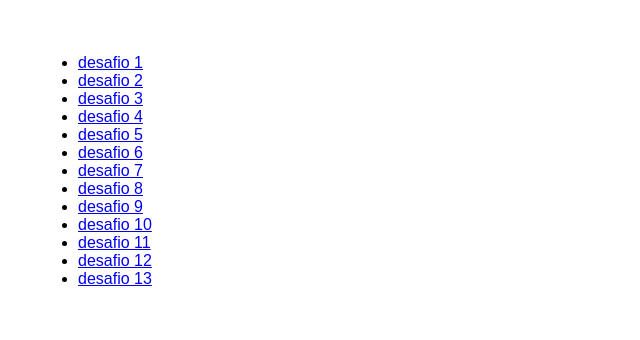
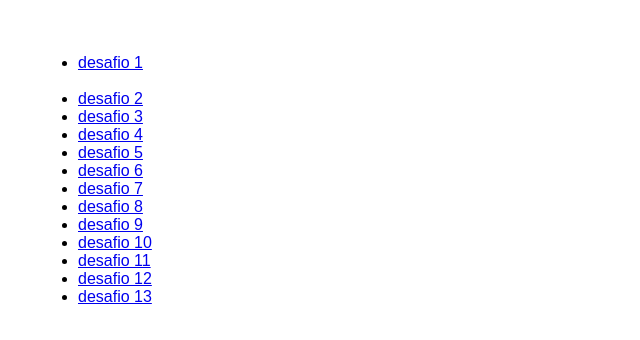
Before and after one commit to Keviny1234/131, a plain HTML site: page index.html in a window 1280 px wide. Shown: the whole page, without its empty margins (0-640 px from the left). Drawn offline with Linux system fonts and the light colour scheme.

Commit message:
Update index.html

```diff
--- a/index.html
+++ b/index.html
@@ -13,7 +13,7 @@
     </style>
 
     <ul>
-        <li><a href="indexanob.html"> desafio 1 </a></li>
+        <li><a href="indexanob.html"> desafio 1 </a></li> <br>
     <li><a href="indexantesd.html"> desafio 2 </a></li>
     <li><a href="indexbascara.html"> desafio 3 </a></li>
     <li><a href="indexboasv.html"> desafio 4 </a></li>
```
